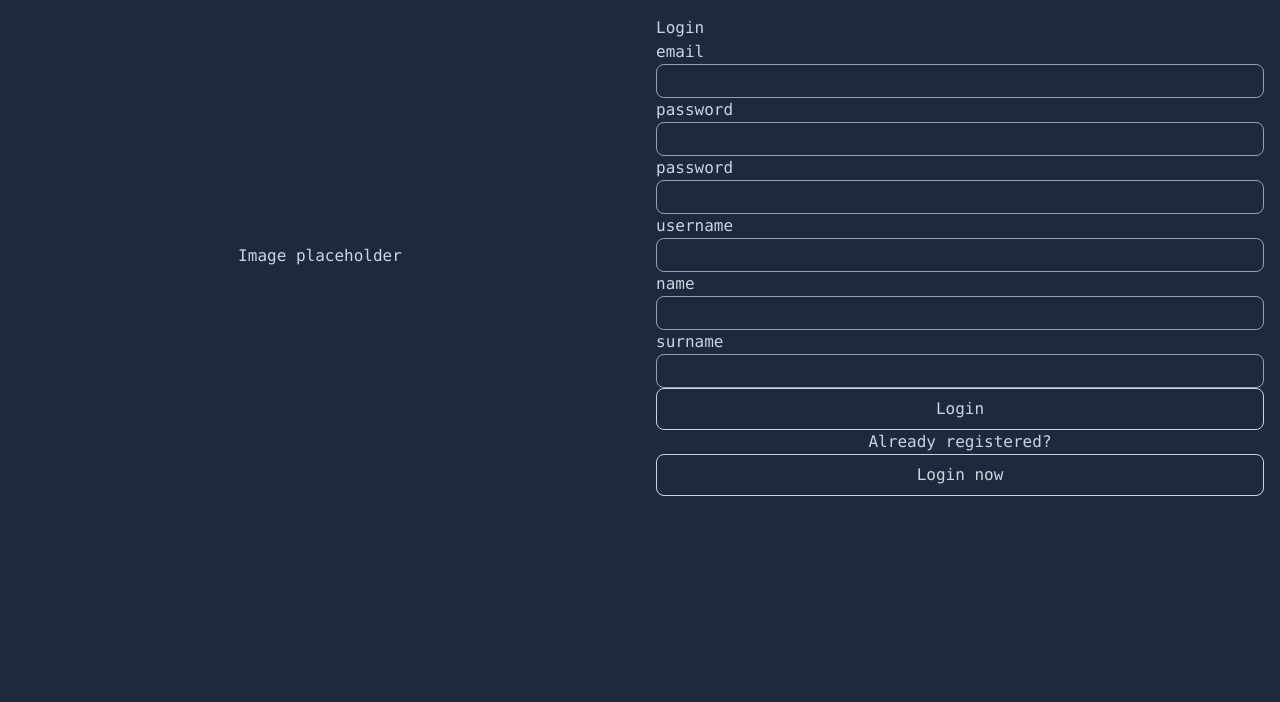
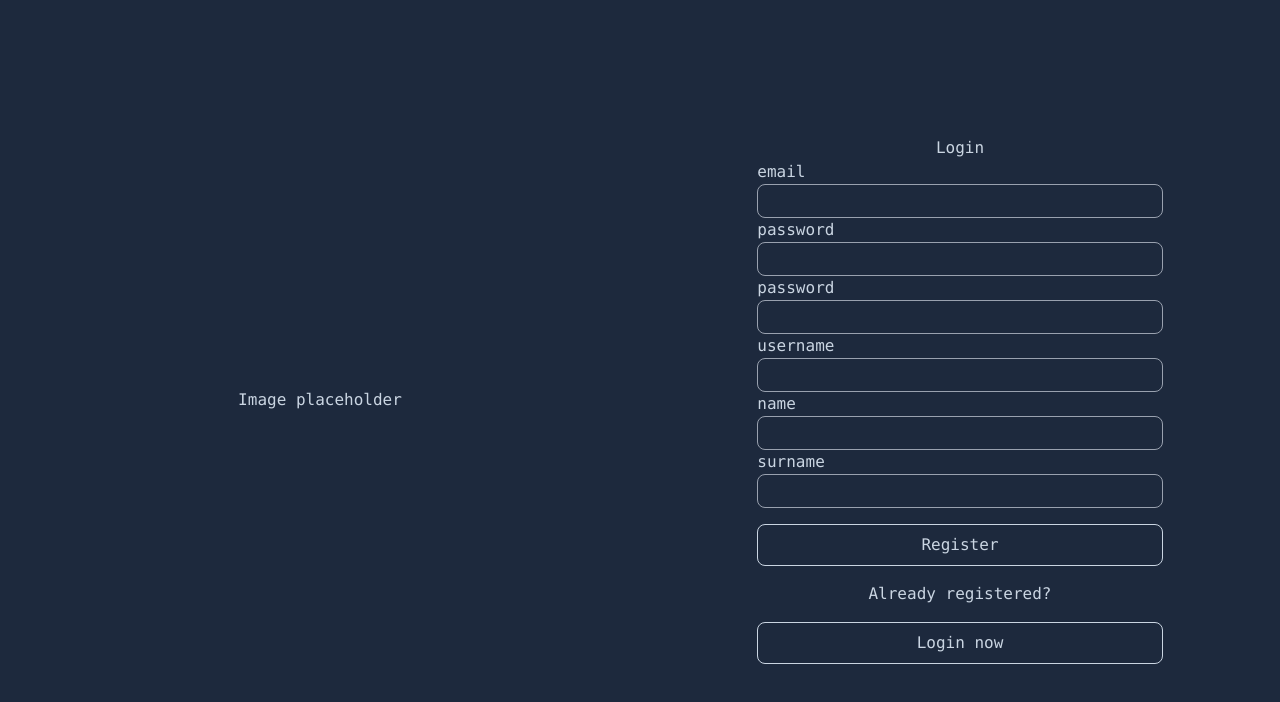
Before and after one commit to alessiogs/auth-hono-react, a React (Vite) app in the folder frontend/: page /register in a window 1280 px wide. Shown: the top 702 px of the page. Built offline with nearby package versions, Linux system fonts and the light colour scheme.

Commit message:
[frontend] fix: login/register forms style updated

```diff
--- a/frontend/src/components/LoginForm.tsx
+++ b/frontend/src/components/LoginForm.tsx
@@ -17,7 +17,10 @@ const LoginForm = () => {
     if (!formData.password) return setError("Insert password")
   }
   return (
-    <form onSubmit={handleSubmit} className="flex flex-col space-y-4">
+    <form
+      onSubmit={handleSubmit}
+      className="flex flex-col space-y-4 w-full md:max-w-2/3"
+    >
       <label className="flex flex-col" htmlFor="email">
         email
         <input
@@ -38,7 +41,9 @@ const LoginForm = () => {
           onChange={handleChange}
         />
       </label>
-      <button type="submit">Login</button>
+      <button className="mt-2" type="submit">
+        Login
+      </button>
       {error}
     </form>
   )
--- a/frontend/src/components/RegisterForm.tsx
+++ b/frontend/src/components/RegisterForm.tsx
@@ -23,7 +23,7 @@ const RegisterForm = () => {
     if (!formData.password) return setError("Insert password")
   }
   return (
-    <form onSubmit={handleSubmit} className="flex flex-col">
+    <form onSubmit={handleSubmit} className="flex flex-col w-full md:max-w-2/3">
       <label htmlFor="email">email</label>
       <input
         type="text"
@@ -72,7 +72,9 @@ const RegisterForm = () => {
         value={formData.surname}
         onChange={handleChange}
       />
-      <button type="submit">Login</button>
+      <button className="mt-4" type="submit">
+        Register
+      </button>
       {error}
     </form>
   )
--- a/frontend/src/index.css
+++ b/frontend/src/index.css
@@ -3,7 +3,7 @@
 html,
 body,
 #root {
-  @apply min-h-full bg-slate-800 text-slate-300;
+  @apply h-full min-h-full bg-slate-800 text-slate-300;
 }
 
 body {
--- a/frontend/src/pages/LoginPage.tsx
+++ b/frontend/src/pages/LoginPage.tsx
@@ -8,10 +8,10 @@ const LoginPage = () => {
       <div className="w-1/2 flex justify-center items-center">
         Image placeholder
       </div>
-      <div className="w-1/2 p-4 space-y-4">
-        <h3>Login</h3>
+      <div className="w-1/2 p-4 flex flex-col justify-center items-center">
+        <h3 className="text-right">Login</h3>
         <LoginForm />
-        <section className="flex flex-col text-center space-y-4">
+        <section className="flex flex-col text-center w-full md:max-w-2/3 space-y-4 mt-4">
           Not registered?
           <button onClick={() => navigate("/register")}>Register now</button>
         </section>
--- a/frontend/src/pages/RegisterPage.tsx
+++ b/frontend/src/pages/RegisterPage.tsx
@@ -8,11 +8,11 @@ const RegisterPage = () => {
       <div className="w-1/2 flex justify-center items-center">
         Image placeholder
       </div>
-      <div className="w-1/2 p-4">
+      <div className="w-1/2 p-4 flex flex-col justify-center items-center">
         <h3>Login</h3>
         <RegisterForm />
-        <section className="flex flex-col text-center">
-          Already registered?
+        <section className="flex flex-col text-center w-full md:max-w-2/3 space-y-4 mt-4">
+          <span>Already registered?</span>
           <button onClick={() => navigate("/login")}>Login now</button>
         </section>
       </div>
```
